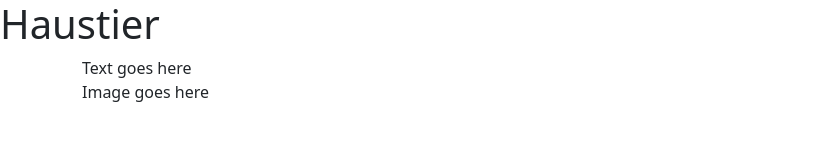
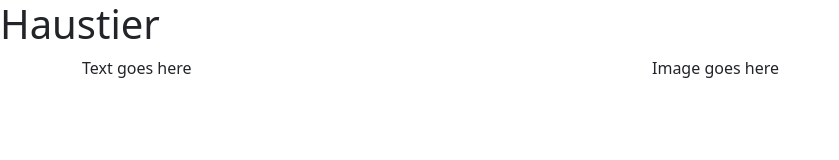
Before and after one commit to french-toast-64/french-toast-haustier, a website: page public/index.html in a window 1280 px wide. Shown: the whole page, without its empty margins (0-839 px from the left). Drawn offline with nearby package versions, Linux system fonts and the light colour scheme.

Commit message:
Changed some classes

```diff
--- a/public/index.html
+++ b/public/index.html
@@ -8,12 +8,12 @@
     <link href="https://cdn.jsdelivr.net/npm/bootstrap@5.3.0/dist/css/bootstrap.min.css" rel="stylesheet" integrity="sha384-9ndCyUaIbzAi2FUVXJi0CjmCapSmO7SnpJef0486qhLnuZ2cdeRhO02iuK6FUUVM" crossorigin="anonymous">
   </head>
   <body>
-    <div id="main">
+    <div class="col" role="main">
       <h1>Haustier</h1>
       <div class="container">
         <div class="row">
-          <div class="column">Text goes here</div>
-          <div class="column">Image goes here</div>
+          <div class="col-sm-6">Text goes here</div>
+          <div class="col-sm-6">Image goes here</div>
         </div>
       </div>
     </div>
```
